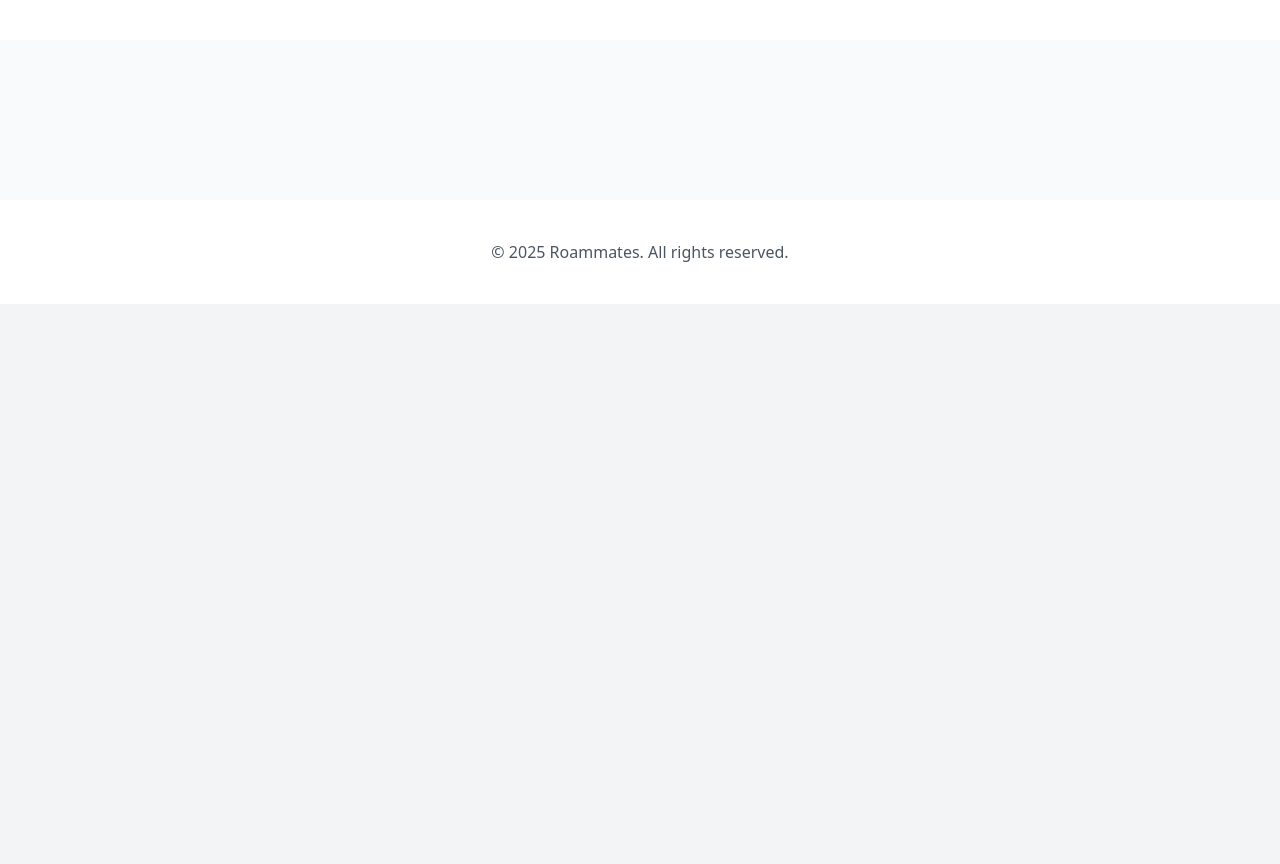
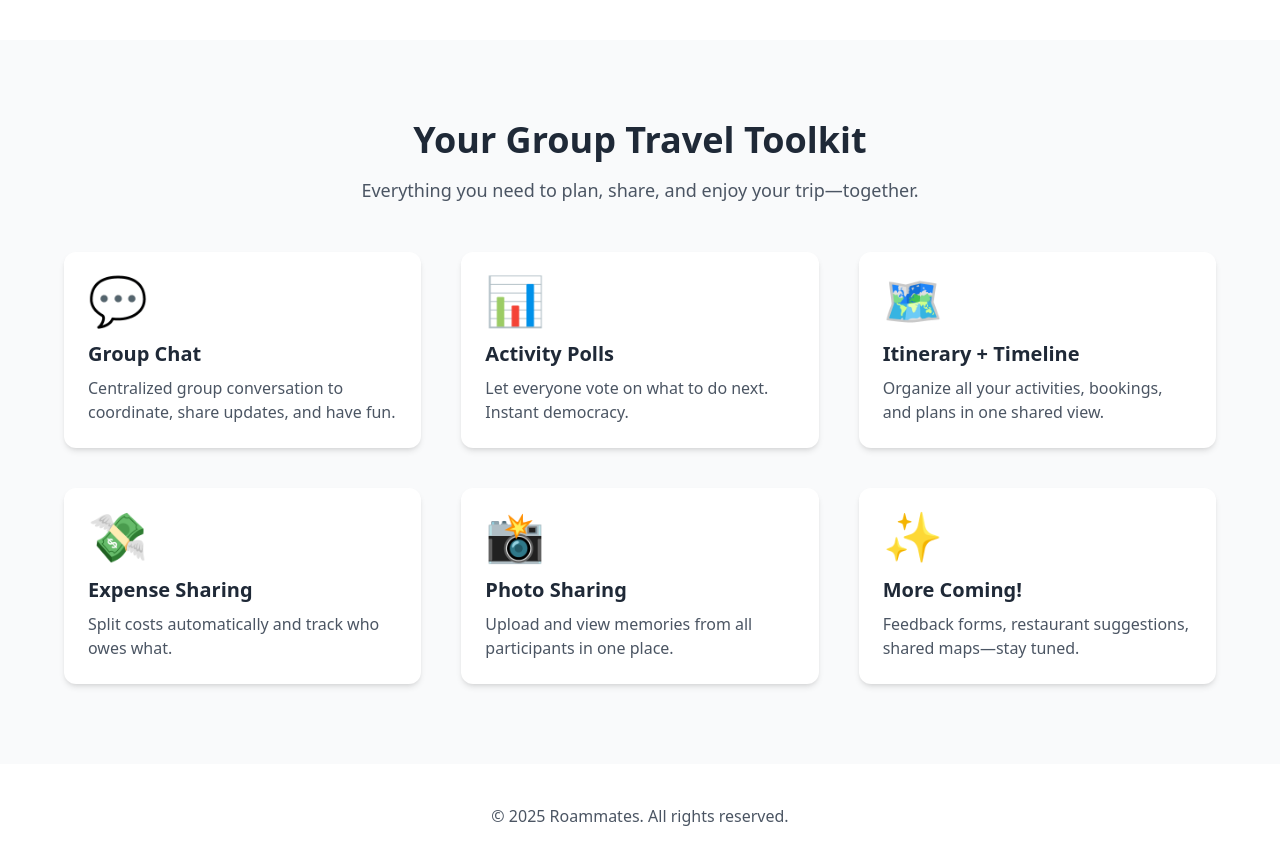
Before and after one commit to MarianMesko/roammates, a React (Vite) app: page / in a window 1280 px wide. Shown: the part 420-1284 px from the top of the page. Before the commit the page ends 800 px from the top, so only its background shows below. Built offline with nearby package versions, Linux system fonts and the light colour scheme.

Commit message:
Update App.jsx

```diff
--- a/src/App.jsx
+++ b/src/App.jsx
@@ -28,12 +28,53 @@ export default function App() {
         </div>
       </section>
 
-      {/* Features Section Placeholder */}
       <section id="features" className="py-20 px-6 bg-gray-50">
-        <div className="max-w-4xl mx-auto space-y-12">
-          {/* Feature cards will go here in next steps */}
-        </div>
-      </section>
+  <div className="max-w-6xl mx-auto text-center mb-12">
+    <h2 className="text-4xl font-bold text-gray-800">Your Group Travel Toolkit</h2>
+    <p className="mt-4 text-lg text-gray-600">Everything you need to plan, share, and enjoy your trip—together.</p>
+  </div>
+  <div className="max-w-6xl mx-auto grid grid-cols-1 md:grid-cols-2 lg:grid-cols-3 gap-10">
+    {[
+      {
+        title: "Group Chat",
+        desc: "Centralized group conversation to coordinate, share updates, and have fun.",
+        emoji: "💬"
+      },
+      {
+        title: "Activity Polls",
+        desc: "Let everyone vote on what to do next. Instant democracy.",
+        emoji: "📊"
+      },
+      {
+        title: "Itinerary + Timeline",
+        desc: "Organize all your activities, bookings, and plans in one shared view.",
+        emoji: "🗺️"
+      },
+      {
+        title: "Expense Sharing",
+        desc: "Split costs automatically and track who owes what.",
+        emoji: "💸"
+      },
+      {
+        title: "Photo Sharing",
+        desc: "Upload and view memories from all participants in one place.",
+        emoji: "📸"
+      },
+      {
+        title: "More Coming!",
+        desc: "Feedback forms, restaurant suggestions, shared maps—stay tuned.",
+        emoji: "✨"
+      }
+    ].map((feat, i) => (
+      <div key={i} className="bg-white rounded-xl shadow-md p-6 text-left hover:shadow-lg transition">
+        <div className="text-5xl mb-4">{feat.emoji}</div>
+        <h3 className="text-xl font-semibold text-gray-800 mb-2">{feat.title}</h3>
+        <p className="text-gray-600">{feat.desc}</p>
+      </div>
+    ))}
+  </div>
+</section>
+
 
       <footer id="contact" className="bg-white py-10 text-center text-gray-600">
         © {new Date().getFullYear()} Roammates. All rights reserved.
```
